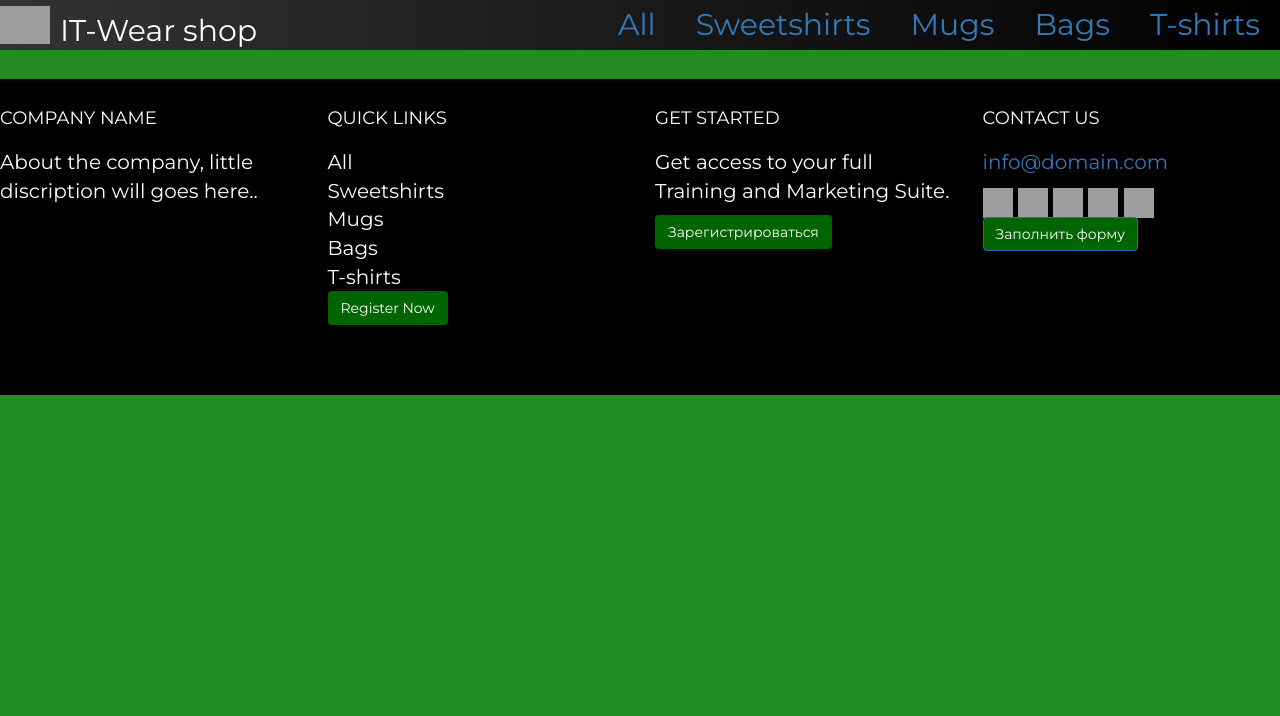
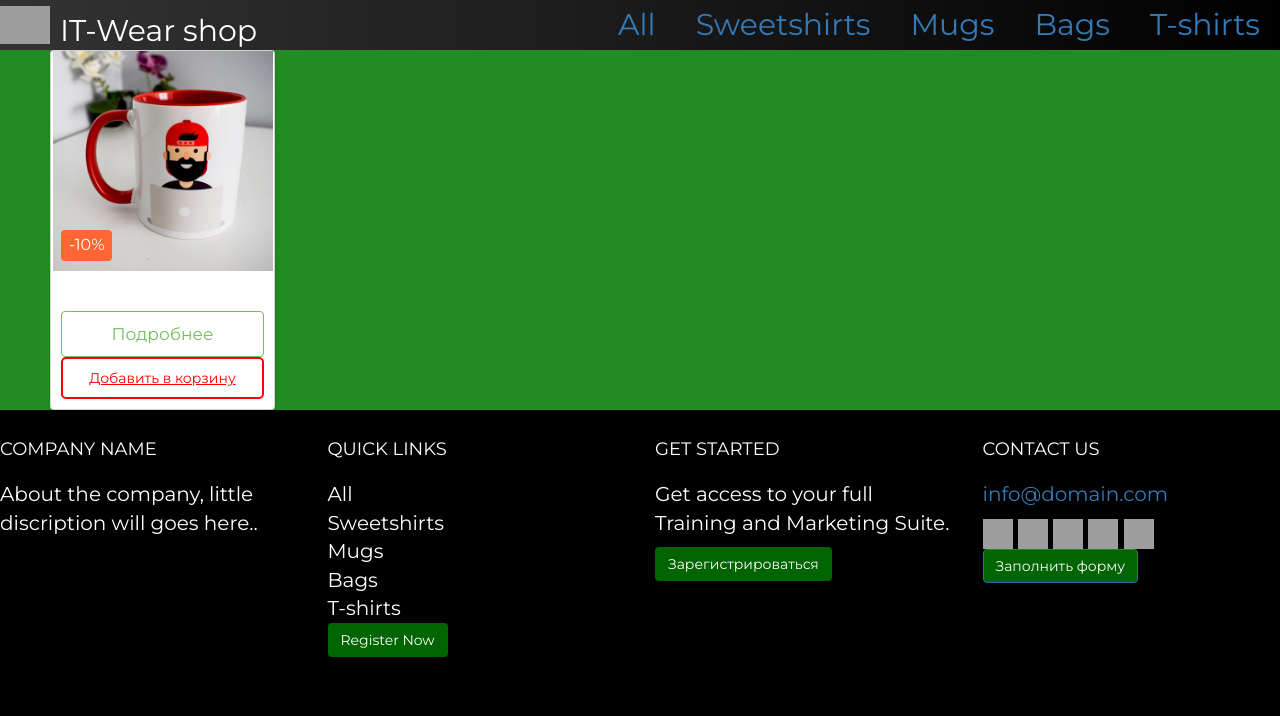
Before and after one commit to qkyrm/TeamZSA, a Django app: page /page4 in a window 1280 px wide. Shown: the top 716 px of the page. Run offline with Django 4.2, Linux system fonts and the light colour scheme; data comes from the database, SQL or seed files in the repository; both versions use the stored data as it was after the commit; some libraries are stand-ins or nearby versions; grey boxes are pictures that could not be loaded.

Commit message:
Zinka's code

```diff
--- a/main/settings.py
+++ b/main/settings.py
@@ -127,7 +127,7 @@ MEDIA_ROOT = os.path.join(BASE_DIR, 'media')
 
 
 STATICFILES_DIRS = [
-   os.path.join(BASE_DIR, "things/static"),
+   os.path.join(BASE_DIR, "things/"),
 ]
 # Default primary key field type
 # https://docs.djangoproject.com/en/4.2/ref/settings/#default-auto-field
--- a/templates/things/page4.html
+++ b/templates/things/page4.html
@@ -10,17 +10,17 @@
 
 {% block content %}
 <div class="cards-container">
-    {% for mug in mugs %}
+    {% for bag in bags %}
         <div class="card">
             <div class="card__top">
                 <a href="#" class="card__image">
-                    <img src="{{ mug.image.url }}" alt="{{ mug.title }}">
+                    <img src="{{ bag.image.url }}" alt="{{ bag.title }}">
                 </a>
                 <div class="card__label">-10%</div>
             </div>
             <div class="card__bottom">
                 <h2>{{ mug.title }}</h2>
-                <a href="/show_detail/{{ mug.id }}" class="card__add">Подробнее</a>
+                <a href="/show_detail/{{ bag.id }}" class="card__add">Подробнее</a>
                 <button class="underline-button">Добавить в корзину</button>
             </div>
         </div>
--- a/templates/things/page5.html
+++ b/templates/things/page5.html
@@ -10,17 +10,17 @@
 
 {% block content %}
 <div class="cards-container">
-    {% for mug in mugs %}
+    {% for tshirt in mugs %}
         <div class="card">
             <div class="card__top">
                 <a href="#" class="card__image">
-                    <img src="{{ mug.image.url }}" alt="{{ mug.title }}">
+                    <img src="{{ tshirt.image.url }}" alt="{{ tshirt.title }}">
                 </a>
                 <div class="card__label">-10%</div>
             </div>
             <div class="card__bottom">
                 <h2>{{ mug.title }}</h2>
-                <a href="/show_detail/{{ mug.id }}" class="card__add">Подробнее</a>
+                <a href="/show_detail/{{ tshirt.id }}" class="card__add">Подробнее</a>
                 <button class="underline-button">Добавить в корзину</button>
             </div>
         </div>
--- a/things/views.py
+++ b/things/views.py
@@ -40,17 +40,6 @@ def BagListView(request):
         html_name = 'things/page4.html'
         return render(request, html_name, context)
 
-
-
-# def page3(request):
-#         return render(request,"things/page3.html", {'navbar':'page3'})
-def BagListView(request):
-        bags = models.Things.objects.filter(type='bag')
-
-        context = {'bags': bags}
-        html_name = 'things/page4.html'
-        return render(request, html_name, context)
-
 def TshirtListView(request):
         tshirts = models.Things.objects.filter(type='tshirt')
 
```
Also changed, not shown: db.sqlite3, media/products/mug-proger_FFyehif.jpg (added).
